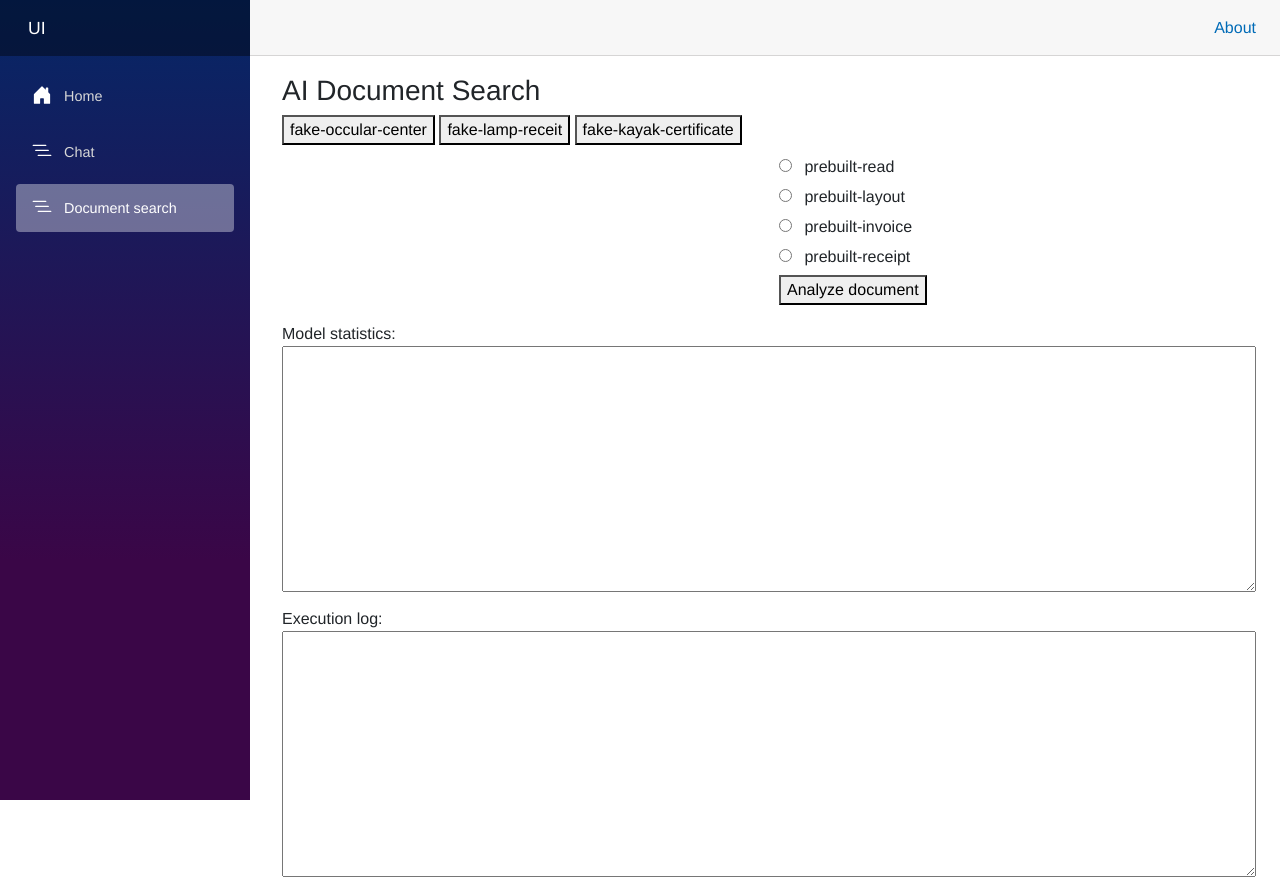
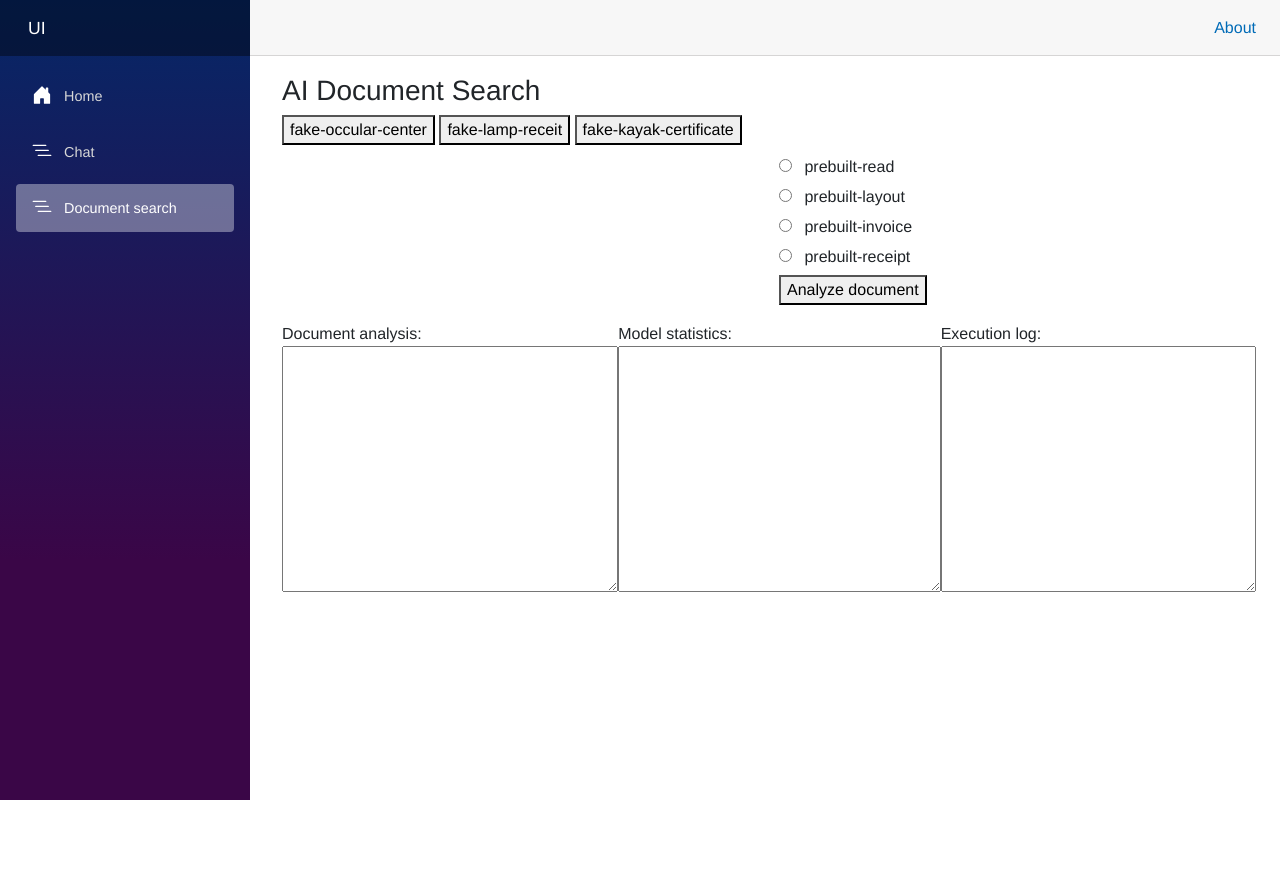
Before and after one commit to GuyHarel-Dev/Foundry-Project-02, an ASP.NET Core app: page /document-search in a window 1280 px wide. After the commit the page ends 800 px from the top, so only its background shows below. Run offline with ASP.NET Core 8, Linux system fonts and the light colour scheme; style sheets or scripts are compiled from the project's sources.

Commit message:
refact: layout ui

```diff
--- a/AzureAI.Blazor/Components/Pages/Component.razor
+++ /dev/null
@@ -1,6 +0,0 @@
-@using AzureAI.Blazor.Components.Fragments
-@using Contracts.Requests
-@using Contracts.Responses
-@using AzureAI.Contracts
-@using AzureAI.Common
-@using UI.Services
--- a/AzureAI.Blazor/Components/Pages/DocumentSearch.razor
+++ b/AzureAI.Blazor/Components/Pages/DocumentSearch.razor
@@ -30,7 +30,7 @@
 
 <div class="column_display">
     <div class="column_1">
-        <iframe src="@($"{pdfUrl}#toolbar=0&navpanes=0&scrollbar=0&view=FitH")" >
+        <iframe src="@($"{pdfUrl}#toolbar=0&navpanes=0&scrollbar=0&view=FitH")">
         </iframe>
     </div>
     <div class="column_2">
@@ -76,9 +76,20 @@
 
     </div>
 
+
+</div>
+
+<div class="column_display">
+    <div>
+        <label for="response">Document analysis:</label>
+        <textarea readonly value="@response" rows="10" cols="50"></textarea>
     </div>
 
     <ApiResult ExecutionLog="@executionLog" Statistics="@statistics"></ApiResult>
+
+</div>
+
+
 
 @code {
 
@@ -118,7 +129,7 @@
 
             List<StepTracerStepDto> Steps = new();
 
-            StepTracer.AddStep(Steps, "BlazorUi", $"{nameof(AnalyzeDocument)}: Starting analysis for {pdfUrl} with model {SelectedModel}");
+            StepTracer.AddStep(Steps, "BlazorUi", $"{nameof(AnalyzeDocument)}: Starting analysis for {pdfUrl} with model: {SelectedModel}");
 
             executionLog = StepTracer.GetTrace(Steps);
 
--- a/AzureAI.Blazor/Components/Pages/DocumentSearch.razor.css
+++ b/AzureAI.Blazor/Components/Pages/DocumentSearch.razor.css
@@ -4,7 +4,10 @@ iframe {
 }
 
 textarea {
+    width: 100%;
+    margin-bottom: 0.5rem;
 }
+
 
 .column_display {
     display: flex;
```
Lines whose indentation alone changed are shown as unchanged.
